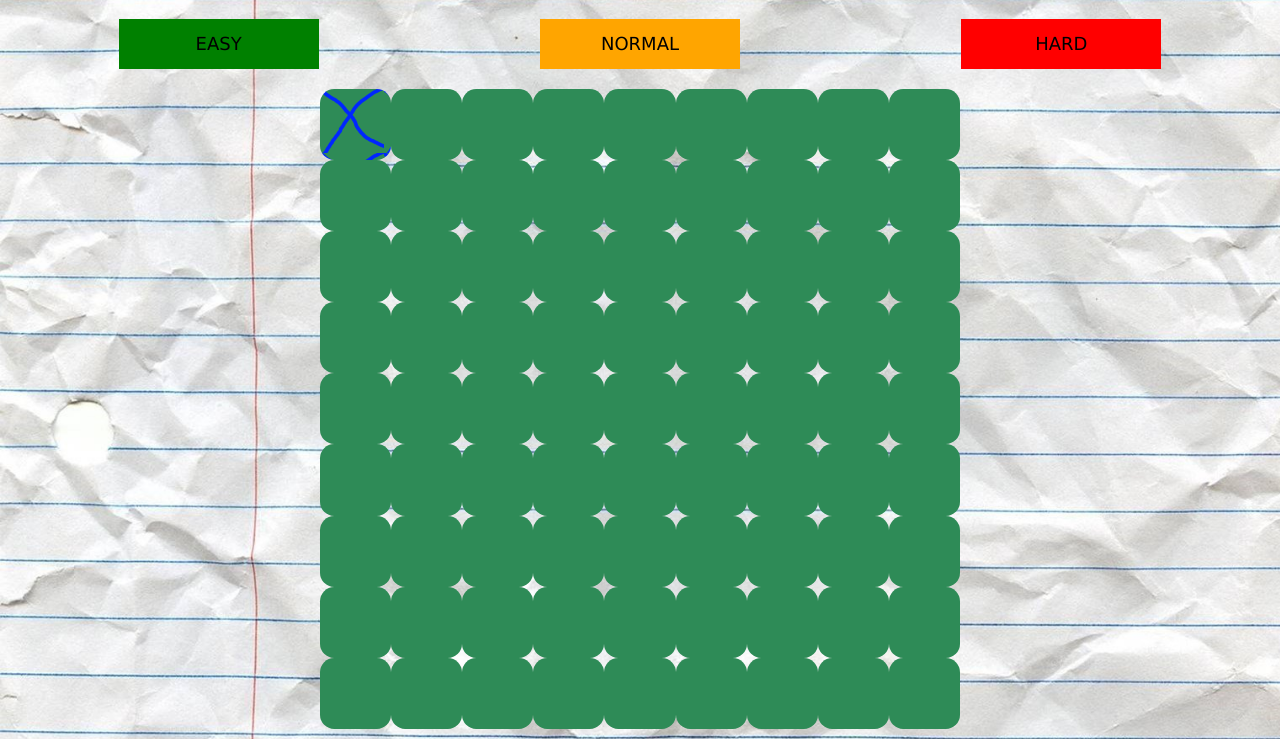
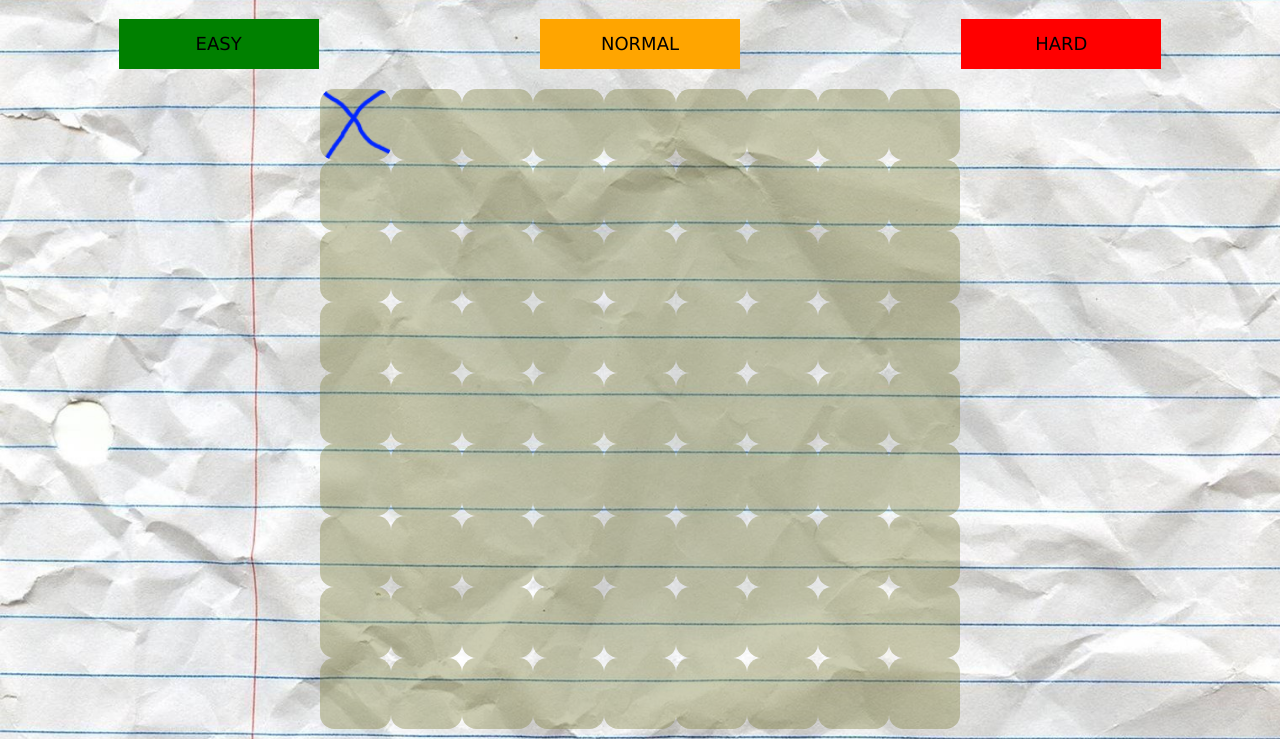
Before and after one commit to Archojdik/multi-ttt, a plain HTML site: page index.html in a window 1280 px wide. Both pictures are taken after a click on the button 355 px from the left and 185 px from the top of the page. Shown: the part 61-800 px from the top of the page. Drawn offline with Linux system fonts and the light colour scheme.

Commit message:
Первое исправление
- Поправлено расположение знаков игроков
- Добавлена функция проверки полей 3x3 на выигрыш
- Добавлен запрет переписывать знаки

```diff
--- a/index.html
+++ b/index.html
@@ -52,7 +52,9 @@
         border-width: 0px;
         border-radius: 20%;
 
-        background-color: seagreen;
+        background-size: cover;
+        background-repeat: no-repeat;
+        background-color: rgba(127, 127, 64, 0.4);
     }
     .centring {
         display: flex;
--- a/script.js
+++ b/script.js
@@ -12,7 +12,7 @@ let AIBrainFunction
 let xImageUrl
 let oImageUrl
 
-let fieldArray = [[],[],[],[],[],[],[],[],[]]
+let fieldArray = [[], [], [], [], [], [], [], [], []]
 let mainFieldArray = []
 
 //======================================
@@ -89,52 +89,69 @@ function loginClicked() {
 //=========================================
 // Часть, непосредственно связанная с игрой
 //=========================================
+// Для сложного режима
 function putCharacter(clickedField) {
-    if(isPlayerTurn) {
-        if(isPlayerFirst) {
-            clickedField.style.backgroundImage = xImageUrl
-            fieldArray[clickedField.id[0]][clickedField.id[1]] = 1
-        } else {
-            clickedField.style.backgroundImage = oImageUrl
-            fieldArray[clickedField.id[0]][clickedField.id[1]] = 2
+    if (isPlayerTurn) {
+        if (mainFieldArray[clickedField.id[0]] == undefined) {
+            if (fieldArray[clickedField.id[0]][clickedField.id[1]] == undefined) {
+                // Заменить if на хранение параметров игрока
+                if (isPlayerFirst) {
+                    clickedField.style.backgroundImage = xImageUrl
+                    fieldArray[clickedField.id[0]][clickedField.id[1]] = 1
+                } else {
+                    clickedField.style.backgroundImage = oImageUrl
+                    fieldArray[clickedField.id[0]][clickedField.id[1]] = 2
+                }
+                // В случае игры с ботом менять ещё и isPlayerTurn
+                isPlayerFirst = !isPlayerFirst
+            }
         }
-        isPlayerFirst = !isPlayerFirst
     }
 
-    for(let i = 0; i < 9; i++) {
-        checkFieldState(fieldArray[i])
+    // Проверка состояния поля
+    // Пока здесь код для сложного режима
+    checkMainFieldState()
+}
+function checkMainFieldState() {
+    for (let i = 0; i < 9; i++) {
+        if (mainFieldArray[i] == undefined) {
+            let state = checkFieldState(fieldArray[i])
+            mainFieldArray[i] = state
+            // Здесь можно будет рисовать большие кресты и ноли
+            if (state == 1) {
+                alert("В поле " + i + " победили крестики.")
+            }
+            if (state == 2) {
+                alert("В поле " + i + " победили нолики.")
+            }
+        }
     }
+
+    // А сюда вписать проверку главного 3x3 поля
 }
+// Проверка поля 3x3
 function checkFieldState(smallFieldArray) {
     // Ахтунг! Некрасивый код
     let winner
     // Проверяем горизонтальные линии
     for (let i = 0; i < 9; i += 3) {
-        if(smallFieldArray[i] == smallFieldArray[i+1] && smallFieldArray[i] == smallFieldArray[i+2]) {
+        if (smallFieldArray[i] == smallFieldArray[i + 1] && smallFieldArray[i] == smallFieldArray[i + 2]) {
             winner = smallFieldArray[i]
         }
     }
     // Проверяем вертикальные линии
     for (let x = 0; x < 3; x++) {
-        if(smallFieldArray[x] == smallFieldArray[x+3] && smallFieldArray[x] == smallFieldArray[x+6]) {
+        if (smallFieldArray[x] == smallFieldArray[x + 3] && smallFieldArray[x] == smallFieldArray[x + 6]) {
             winner = smallFieldArray[x]
         }
     }
     // Проверяем диагонали
-    if((smallFieldArray[0] == smallFieldArray[4] && smallFieldArray[0] == smallFieldArray[8]) ||
+    if ((smallFieldArray[0] == smallFieldArray[4] && smallFieldArray[0] == smallFieldArray[8]) ||
         (smallFieldArray[2] == smallFieldArray[4] && smallFieldArray[2] == smallFieldArray[6])) {
         winner = smallFieldArray[4]
     }
 
-    // Выводим победителя
-    switch(winner) {
-        case 1:
-            console.log("Крестики.")
-            break
-        case 2:
-            console.log("Нолики.")
-            break
-    }
+    return winner
 }
 function easyAIBrain() {
 
```
